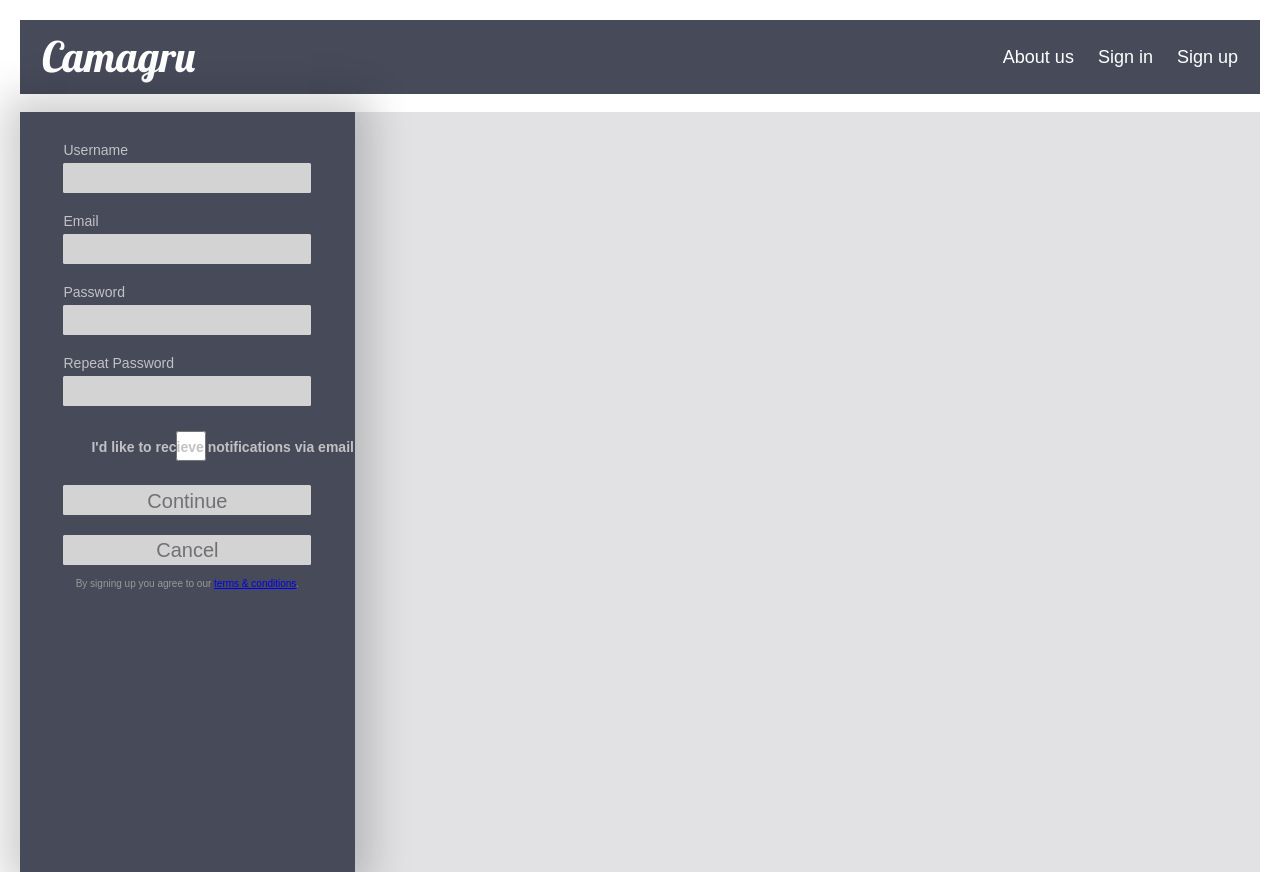
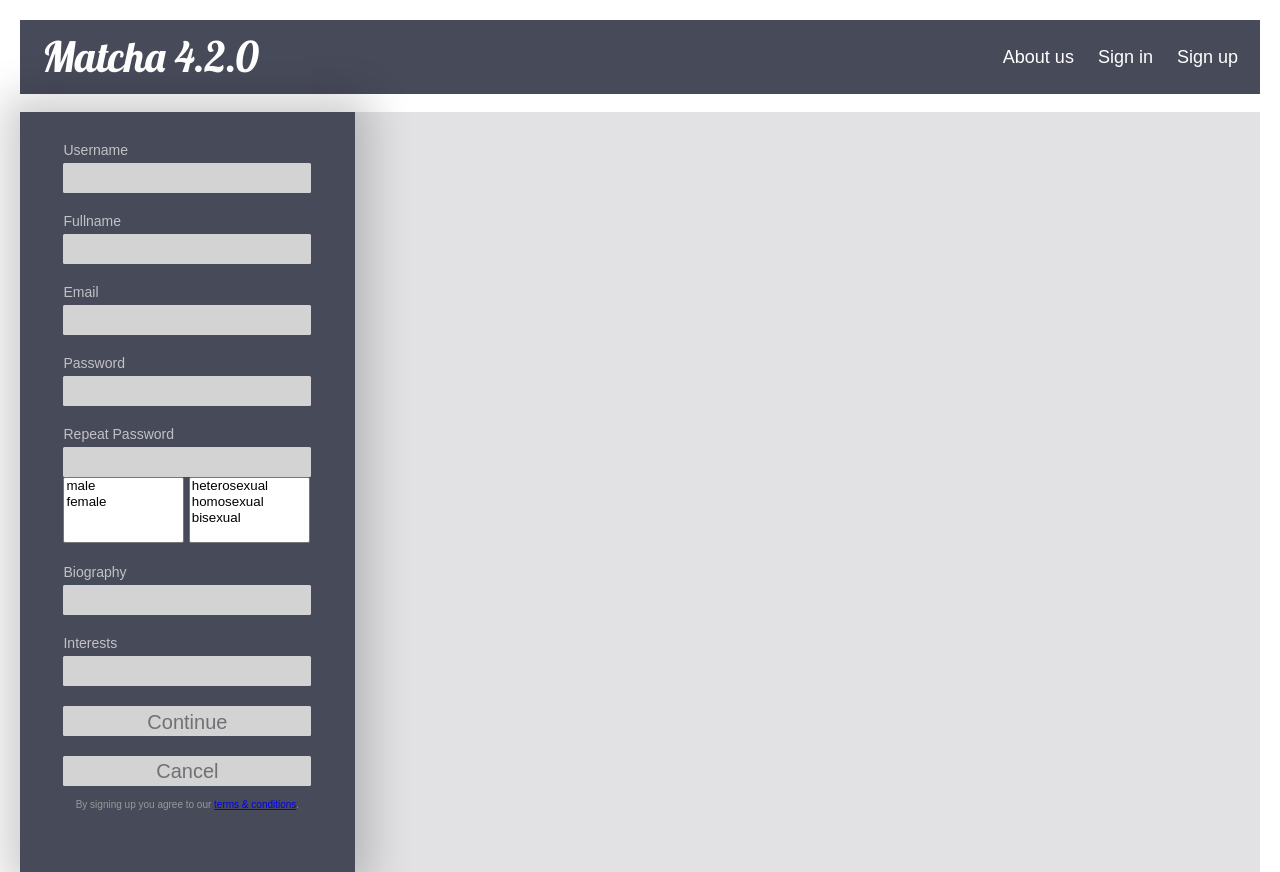
Before and after one commit to AbuRadi42/Web101, a PHP site: page /Camagru/completeSignup.php in a window 1280 px wide. Run offline with PHP 8.4, Linux system fonts and the light colour scheme; some web fonts are replaced.

Commit message:
no crashes so far

```diff
--- a/03_Matcha_v4.19/cnfg/database.php
+++ b/03_Matcha_v4.19/cnfg/database.php
@@ -2,6 +2,6 @@
 
 	$DB_SERVERNAME = "localhost";
 	$DB_USERNAME = "root";
-	$DB_PASSWORD = "MyPHPApp";
+	$DB_PASSWORD = "12345r";
 	$DB_NAME = "Demo";
 	$DSN = "mysql:host=".$DB_SERVERNAME;
--- a/03_Matcha_v4.19/cnfg/dbh.php
+++ b/03_Matcha_v4.19/cnfg/dbh.php
@@ -6,7 +6,7 @@
 
 		public static	$INSTANCE;
 		private			$db_username = "root";
-		private			$db_password = "MyPHPApp";
+		private			$db_password = "12345r";
 		private			$db_name = "Demo";
 		private			$dsn = "mysql:host=localhost";
 
@@ -27,7 +27,6 @@
 					$this->_pdo = $this->_pdo;
 
 					$this->usrsTableCreate();
-					$this->imgsTableCreate();
 					self::$INSTANCE = $this;
 					error_log("Database init complete");
 				} catch(PDOException $e) {
@@ -40,11 +39,23 @@
 			$this->_pdo->exec("CREATE TABLE IF NOT EXISTS `Demo`.`usrs`(
 			`Id` INT NOT NULL AUTO_INCREMENT ,
 			`userName` VARCHAR(255) NULL DEFAULT NULL ,
+			`fullName` VARCHAR(255) NULL DEFAULT NULL ,
 			`eMail` VARCHAR(255) NULL DEFAULT NULL ,
 			`passWord` VARCHAR(255) NULL DEFAULT NULL ,
 			`HashKey` VARCHAR(255) NULL DEFAULT NULL ,
-			`Activity` BOOLEAN NULL DEFAULT FALSE,
-			`toNotify` BOOLEAN NULL DEFAULT FALSE,
+			`Activity` BOOLEAN NULL DEFAULT FALSE ,
+			`toNotify` BOOLEAN NULL DEFAULT TRUE ,
+			`Gender` BOOLEAN NULL DEFAULT NULL ,
+			`Sexuality` VARCHAR(255) NULL DEFAULT NULL ,
+			`Biography` VARCHAR(255) NULL DEFAULT NULL ,
+			`Interests` VARCHAR(255) NULL DEFAULT NULL ,
+			`fameRate` VARCHAR(255) NULL DEFAULT NULL ,
+			`Location` VARCHAR(255) NULL DEFAULT NULL ,
+			`Img1` LONGTEXT CHARACTER SET utf8 NULL DEFAULT NULL ,
+			`Img2` LONGTEXT CHARACTER SET utf8 NULL DEFAULT NULL ,
+			`Img3` LONGTEXT CHARACTER SET utf8 NULL DEFAULT NULL ,
+			`Img4` LONGTEXT CHARACTER SET utf8 NULL DEFAULT NULL ,
+			`Img5` LONGTEXT CHARACTER SET utf8 NULL DEFAULT NULL ,
 			PRIMARY KEY (`Id`)) ENGINE = InnoDB;");
 		}
 
@@ -59,14 +70,18 @@
 				return FALSE;
 		}
 
-		public function userDetailsInsertion($userName, $eMail, $passWord, $HashKey, $toNotify) {
-			$query = $this->_pdo->prepare("INSERT INTO `usrs` (`userName`, `eMail`, `passWord`, `HashKey`, `Activity`, `toNotify`)
-										VALUES (:userName, :eMail, :passWord, :HashKey, 0, :toNotify);");
+		public function userDetailsInsertion($userName, $fullName, $eMail, $passWord, $HashKey, $Gender, $Sexuality, $Biography, $Interests) {
+			$query = $this->_pdo->prepare("INSERT INTO `usrs` (`userName`, `fullName`, `eMail`, `passWord`, `HashKey`, `Activity`, `toNotify`, `Gender`, `Sexuality`, `Biography`, `Interests`)
+										VALUES (:userName, :fullName, :eMail, :passWord, :HashKey, 0, 1, :Gender, :Sexuality, :Biography, :Interests);");
 			$query->bindParam(':userName', $userName, PDO::PARAM_STR);
+			$query->bindParam(':fullName', $fullName, PDO::PARAM_STR);
 			$query->bindParam(':eMail', $eMail, PDO::PARAM_STR);
 			$query->bindParam(':passWord', $passWord, PDO::PARAM_STR);
 			$query->bindParam(':HashKey', $HashKey, PDO::PARAM_STR);
-			$query->bindParam(':toNotify', $toNotify, PDO::PARAM_BOOL);
+			$query->bindParam(':Gender', $Gender, PDO::PARAM_STR);
+			$query->bindParam(':Sexuality', $Sexuality, PDO::PARAM_STR);
+			$query->bindParam(':Biography', $Biography, PDO::PARAM_STR);
+			$query->bindParam(':Interests', $Interests, PDO::PARAM_STR);
 			$query->execute();
 		}
 
@@ -129,23 +144,29 @@
 
 		//---
 
-		public function imgsTableCreate() {
-			$this->_pdo->exec("CREATE TABLE IF NOT EXISTS `Demo`.`imgs`(
-			`Id` INT NOT NULL AUTO_INCREMENT ,
-			`Img` LONGTEXT CHARACTER SET utf8 NULL DEFAULT NULL ,
-			`userId` VARCHAR(255) NULL DEFAULT NULL ,
-			PRIMARY KEY (`Id`)) ENGINE = InnoDB;");
-		}
-
-		public function imgIntoDBInsert($Img, $userId) {
-			$query = $this->_pdo->prepare("INSERT INTO `imgs` (`Img`, `userId`)VALUES (:Img, :userId);");
+		public function imgIntoDBInsert($Img, $userName) {
+			$query = $this->_pdo->prepare("INSERT INTO `usrs` (`:ImgN`) VALUES (:Img) WHERE userName = :userName;");
 			$query->bindParam(":Img", $Img);
-			$query->bindParam(":userId", $userId);
+			$query->bindParam(":userName", $userName);
+			if (imgFromDBSelect("Img1") == NULL)
+				$query->bindParam(":ImgN", "Img1");
+			else if (imgFromDBSelect("Img2") == NULL)
+				$query->bindParam(":ImgN", "Img2");
+			else if (imgFromDBSelect("Img3") == NULL)
+				$query->bindParam(":ImgN", "Img3");
+			else if (imgFromDBSelect("Img4") == NULL)
+				$query->bindParam(":ImgN", "Img4");
+			else if (imgFromDBSelect("Img5") == NULL)
+				$query->bindParam(":ImgN", "Img5");
+			else
+				$query->bindParam(":ImgN", "Img5");
 			$query->execute();
 		}
 
-		public function imgFromDBSelect() {
-			$query = $this->_pdo->prepare("SELECT `Img` FROM `imgs` ORDER BY `Id` DESC");
+		public function imgFromDBSelect($ImgN, $userId) {
+			$query = $this->_pdo->prepare("SELECT `:ImgN` FROM `usrs` WHERE Id = :userId;");
+			$query->bindParam(":ImgN", $ImgN);
+			$query->bindParam(":userId", $userId);
 			$query->execute();
 			$rows = $query->fetchAll();
 			return ($rows);
--- a/03_Matcha_v4.19/completeSignup.php
+++ b/03_Matcha_v4.19/completeSignup.php
@@ -8,16 +8,28 @@
       <form method="POST" action="incs/completeSignup.inc.php" class="form1">
         <label for="username">Username</label>
         <input type="username" class="textholder" name="userName">
+        <label for="fullname">Fullname</label>
+        <input type="fullname" class="textholder" name="fullName">
         <label for="email">Email</label>
         <input type="email" class="textholder" name="eMail">
         <label for="password">Password</label>
         <input type="password" class="textholder" name="passWord">
         <label for="password">Repeat Password</label>
         <input type="password" class="textholder" name="Repeat">
-        <label for="Notification">
-          <input class="checkBox" type="checkbox" name="toNotify" value="notification" style="float: left; margin-top: 5px">
-          <h5 class="notprmssn">I'd like to recieve notifications via email</h5>
-        </label>
+        <select multiple style="width: 48.75%" name="Gender">
+          <option value="1">male</option>
+          <option value="0">female</option>
+        </select>
+        <select multiple style="width: 48.75%" name="Sexuality">
+          <option value="hetero">heterosexual</option>
+          <option value="homo">homosexual</option>
+          <option value="bi">bisexual</option>
+        </select>
+        <label for="Biography">Biography</label>
+        <input type="Biography" class="textholder" name="Biography">
+        <label for="Interests">Interests</label>
+        <input type="Interests" class="textholder" name="Interests">
+
         <br>
         <input type="submit" class="submit" value="Continue" name="signUp">
         <br>
--- a/03_Matcha_v4.19/header.php
+++ b/03_Matcha_v4.19/header.php
@@ -11,11 +11,12 @@
 </head>
 <body>
 <div class="header">
-  <a href="./index.php" class="logo">Camagru</a>
+  <a href="./index.php" class="logo">Matcha 4.2.0</a>
   <?php
       if (isset($_SESSION['userName'])) {
           echo '
               <div class="header-right">
+                <a href="./settings.php">Chat</a>
                 <a href="./imgUpload.php">Upload an Image</a>
                 <a href="./settings.php">Settings</a>
                 <a href="incs/signOut.inc.php?signOutSubmit='.$_SESSION['userName'].'">Sign Out</a>
--- a/03_Matcha_v4.19/signin.php
+++ b/03_Matcha_v4.19/signin.php
@@ -14,7 +14,7 @@
 <div class="page">
   <div class="container">
     <div class="left">
-      <div class="wlcmsg">Welcome to <a href="./index.php">Camagru</a>!</div>
+      <div class="wlcmsg">Welcome to <a href="./index.php">Matcha</a>!</div>
       <div class="login">Sign in;</div>
       <div class="eula">By signing up you agree to our <a href="#" title="Be Awesome!">terms & conditions</a>.</div>
       <div class="eulu">Made with keyboard by Sameh M. AbuRadi</div>
```
Also changed, not shown: 03_Matcha_v4.19/incs/completeSignup.inc.php (+8 -3 lines), 03_Matcha_v4.19/incs/imgUpload.inc.php (+1 -1 lines).
